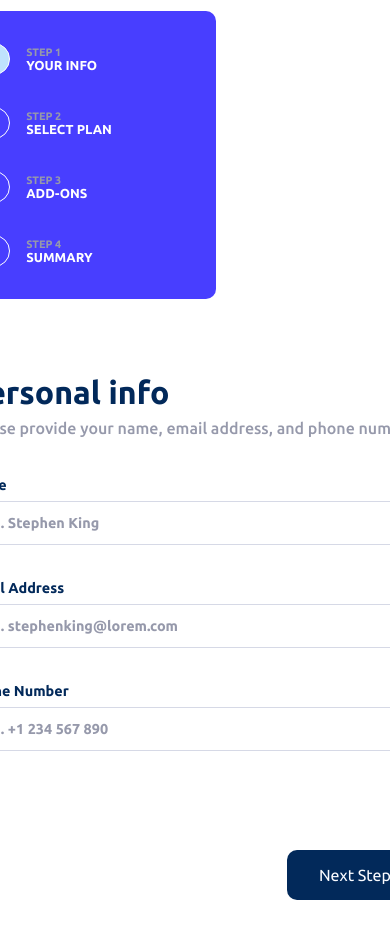
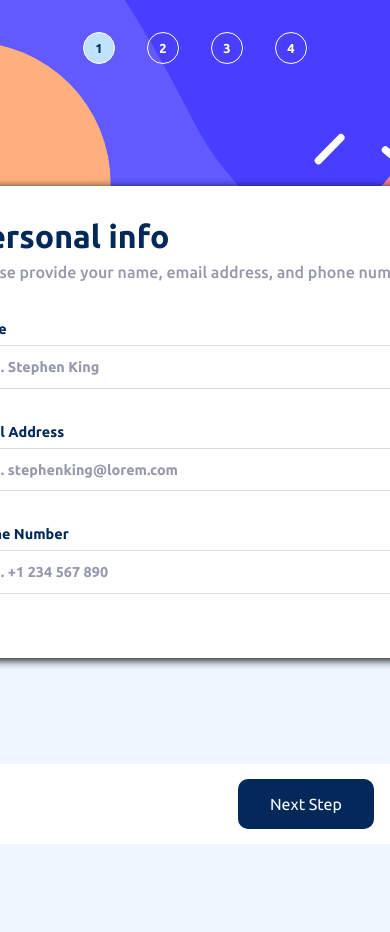
Before and after one commit to PatrykO92/FrontendMentor_Multi-step-form-, a React (Create React App) app: page / in a window 390 px wide. Shown: the top 932 px of the page. After the commit the page ends 844 px from the top, so only its background shows below. Built offline with nearby package versions, Linux system fonts and the light colour scheme.

Commit message:
added basic responsive design

```diff
--- a/src/assets/styles/form.css
+++ b/src/assets/styles/form.css
@@ -423,3 +423,40 @@
 .monthly-yearly label:active:after {
   width: 1.3rem;
 }
+
+@media only screen and (max-width: 860px) {
+  .form-main-container {
+    min-height: fit-content;
+  }
+
+  .form-side-bar {
+    position: fixed;
+    z-index: -1;
+    top: 0;
+    left: 0;
+    flex-direction: row;
+    justify-content: center;
+    margin: 0;
+    border-radius: 0;
+    background-image: url("../images/bg-sidebar-mobile.svg");
+    background-size: cover;
+    width: 100%;
+    height: 30%;
+  }
+
+  .step {
+    display: none;
+  }
+
+  .form-navigation-buttons {
+    position: fixed;
+    bottom: 0;
+    left: 0;
+    display: flex;
+    align-items: center;
+    padding: 1rem;
+    width: 100%;
+    height: 5rem;
+    background-color: var(--secondary-color5);
+  }
+}
--- a/src/components/Form.jsx
+++ b/src/components/Form.jsx
@@ -100,7 +100,7 @@ const Form = () => {
           >
             1
           </p>
-          <p>
+          <p className="step">
             <span>STEP 1</span> YOUR INFO
           </p>
         </div>
@@ -114,7 +114,7 @@ const Form = () => {
           >
             2
           </p>
-          <p>
+          <p className="step">
             <span>STEP 2</span> SELECT PLAN
           </p>
         </div>
@@ -128,7 +128,7 @@ const Form = () => {
           >
             3
           </p>
-          <p>
+          <p className="step">
             <span>STEP 3</span> ADD-ONS
           </p>
         </div>
@@ -142,7 +142,7 @@ const Form = () => {
           >
             4
           </p>
-          <p>
+          <p className="step">
             <span>STEP 4</span> SUMMARY
           </p>
         </div>
```
